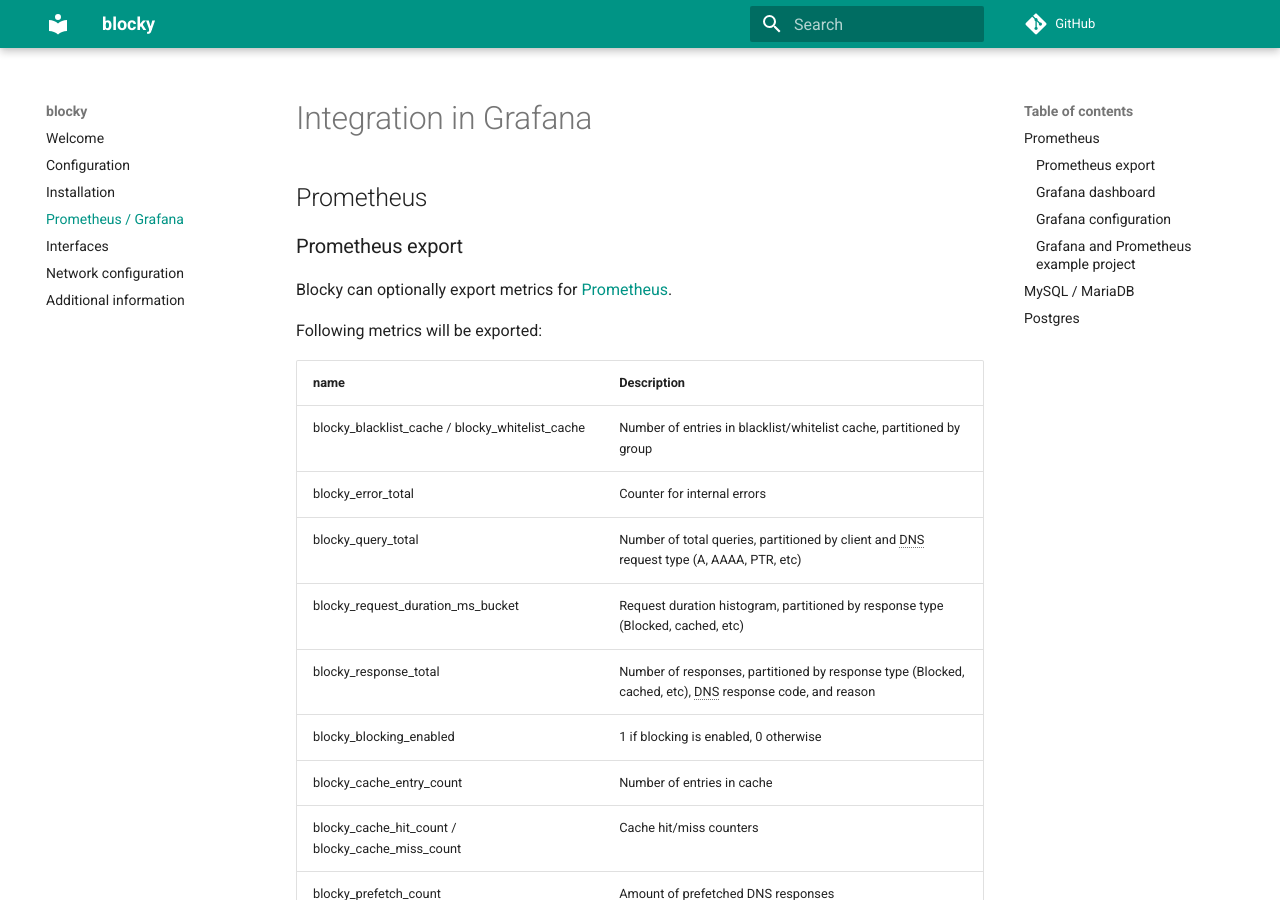
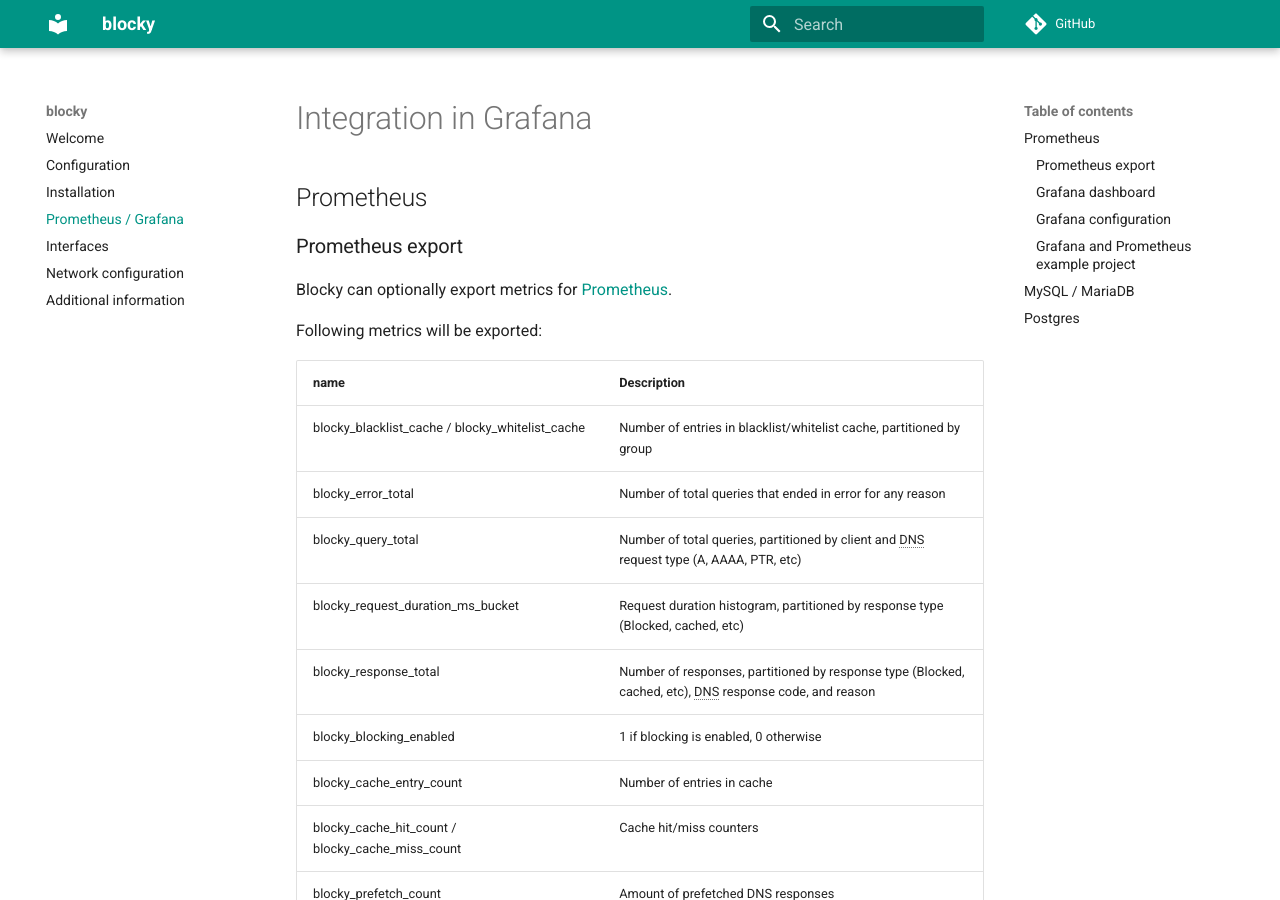
Before and after one commit to 0xERR0R/blocky, an MkDocs documentation site: the page built from docs/prometheus_grafana.md, in a window 1280 px wide and 900 px high. Built offline with MkDocs 1.6.1 and Material for MkDocs 9.7.7, drawn with Linux system fonts in a browser that asks for light colours; comment, search, counter and statistics services are not loaded; the version menu is left out.

Commit message:
fix(docs): clarify `blocky_error_total` (#1270)
* fix(docs): clarify `blocky_error_total`

* squash: remove period to match other lines

```diff
--- a/docs/prometheus_grafana.md
+++ b/docs/prometheus_grafana.md
@@ -11,7 +11,7 @@
 | name                                             |   Description                                            |
 | ------------------------------------------------ | -------------------------------------------------------- |
 | blocky_blacklist_cache / blocky_whitelist_cache  | Number of entries in blacklist/whitelist cache, partitioned by group |
-| blocky_error_total                | Counter for internal errors |
+| blocky_error_total                | Number of total queries that ended in error for any reason |
 | blocky_query_total                | Number of total queries, partitioned by client and DNS request type (A, AAAA, PTR, etc) |
 | blocky_request_duration_ms_bucket | Request duration histogram, partitioned by response type (Blocked, cached, etc)  |
 | blocky_response_total             | Number of responses, partitioned by response type (Blocked, cached, etc), DNS response code, and reason |
```
